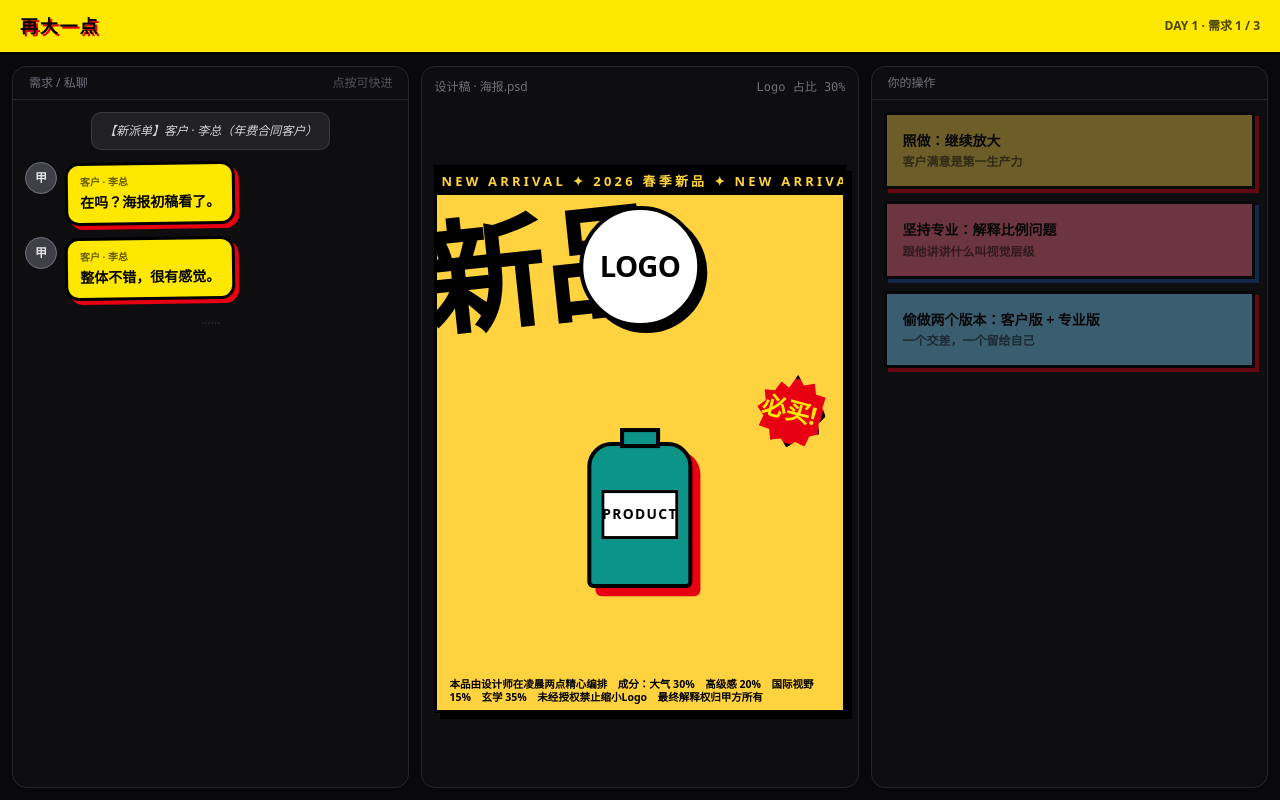
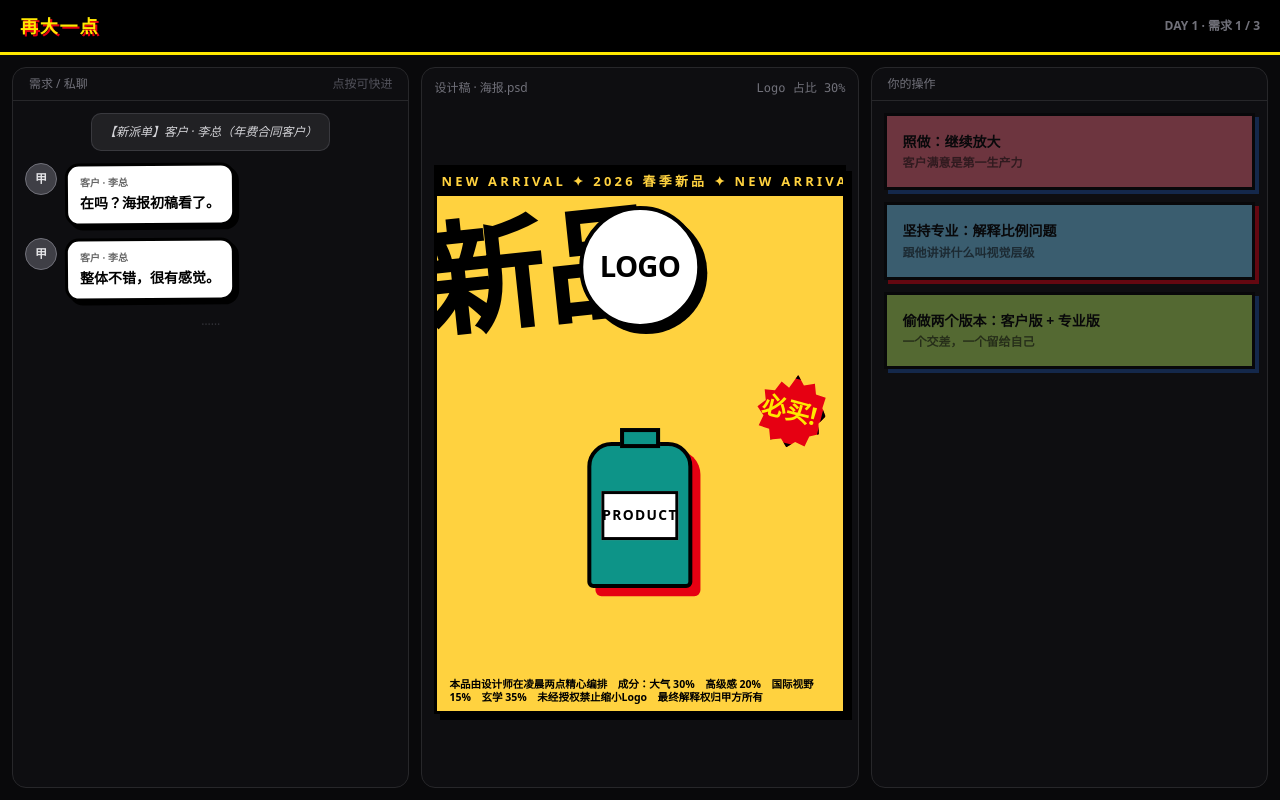
Before and after one commit to snowine-studio/bigger, a React (Vite) app: page / in a window 1280 px wide. Both pictures are taken after a click on the button "接单". Built offline with nearby package versions, Linux system fonts and the light colour scheme.

Commit message:
style: reduce yellow fatigue - black header, white stickers with hot yellow alerts, de-yellowed button palette

```diff
--- a/src/App.tsx
+++ b/src/App.tsx
@@ -48,10 +48,17 @@ function ChatBubble({ msg }: { msg: ChatMsg }) {
       </div>
     )
   }
+  // 李总：普通消息白贴纸，核心需求（hot）才是黄色爆炸贴——黄色只当警报用
+  const bubble =
+    msg.from === 'client'
+      ? msg.hot
+        ? speakerMeta.client.bubble
+        : 'bg-white text-black border-[3px] border-black shadow-[4px_4px_0_#000] rotate-[-0.5deg] font-bold rounded-lg'
+      : meta.bubble
   return (
     <div className={`flex gap-2 ${meta.align} animate-[fadeIn_.4s_ease]`}>
       {msg.from !== 'me' && <Avatar s={msg.from} />}
-      <div className={`max-w-[85%] rounded-xl border px-3 py-2 text-sm leading-relaxed ${meta.bubble}`}>
+      <div className={`max-w-[85%] rounded-xl border px-3 py-2 text-sm leading-relaxed ${bubble}`}>
         <div className="text-[10px] opacity-60 mb-0.5">{meta.name}</div>
         {msg.text}
       </div>
@@ -382,9 +389,9 @@ export default function App() {
   const round = rounds[roundId]
   return (
     <div className="h-screen bg-zinc-950 text-zinc-100 flex flex-col overflow-hidden">
-      <header className="shrink-0 flex items-center justify-between px-5 py-3 border-b-2 border-black bg-[#ffe800]">
-        <div className="font-black tracking-widest text-black text-lg" style={{ textShadow: '2px 2px 0 #e60012' }}>再大一点</div>
-        <div className="text-xs text-black/70 font-bold">DAY 1 · {round.label}</div>
+      <header className="shrink-0 flex items-center justify-between px-5 py-3 bg-black border-b-[3px] border-[#ffe800]">
+        <div className="font-black tracking-widest text-[#ffe800] text-lg" style={{ textShadow: '2px 2px 0 #e60012' }}>再大一点</div>
+        <div className="text-xs text-zinc-500 font-bold">DAY 1 · {round.label}</div>
       </header>
 
       <main className="flex-1 grid grid-cols-1 md:grid-cols-[1fr_1.1fr_1fr] gap-3 p-3 min-h-0 overflow-y-auto md:overflow-hidden">
@@ -418,12 +425,12 @@ export default function App() {
           <div className="shrink-0 px-4 py-2 border-b border-zinc-800 text-xs text-zinc-500">你的操作</div>
           <div className="flex-1 overflow-y-auto p-3 grid grid-cols-2 md:grid-cols-1 gap-2 md:gap-3 content-start">
             {available.map((o, i) => {
-              // 新丑撞色按钮；隐藏选项「已读不回」故意灰扑扑
+              // 新丑撞色按钮（去黄，减少视觉疲劳）；隐藏选项「已读不回」故意灰扑扑
               const palette = [
-                'bg-amber-300 hover:bg-amber-200 shadow-[4px_4px_0_#e60012]',
                 'bg-rose-400 hover:bg-rose-300 shadow-[4px_4px_0_#1e50a2]',
                 'bg-sky-300 hover:bg-sky-200 shadow-[4px_4px_0_#e60012]',
                 'bg-lime-300 hover:bg-lime-200 shadow-[4px_4px_0_#1e50a2]',
+                'bg-fuchsia-300 hover:bg-fuchsia-200 shadow-[4px_4px_0_#e60012]',
               ]
               const color = o.id === 'R3D' ? 'bg-zinc-200 text-zinc-500 shadow-[4px_4px_0_#52525b]' : palette[i % palette.length] + ' text-black'
               return (
@@ -441,7 +448,7 @@ export default function App() {
             {canNext && (
               <button
                 onClick={goNext}
-                className="col-span-2 md:col-span-1 w-full bg-[#e60012] text-[#ffe800] border-[3px] border-black font-black py-4 tracking-widest shadow-[5px_5px_0_#ffe800] hover:translate-x-[2px] hover:translate-y-[2px] hover:shadow-[2px_2px_0_#ffe800] transition-all"
+                className="col-span-2 md:col-span-1 w-full bg-[#e60012] text-[#ffe800] border-[3px] border-black font-black py-4 tracking-widest shadow-[5px_5px_0_#000] hover:translate-x-[2px] hover:translate-y-[2px] hover:shadow-[2px_2px_0_#000] transition-all"
               >
                 下一条需求 →
               </button>
--- a/src/game/script.ts
+++ b/src/game/script.ts
@@ -6,6 +6,8 @@ export type Speaker = 'client' | 'director' | 'system' | 'me'
 export interface ChatMsg {
   from: Speaker
   text: string
+  /** true = 核心需求警报，黄色爆炸贴 */
+  hot?: boolean
 }
 
 export interface CanvasState {
@@ -55,7 +57,7 @@ export const rounds: Record<string, Round> = {
       { from: 'client', text: '在吗？海报初稿看了。' },
       { from: 'client', text: '整体不错，很有感觉。' },
       { from: 'client', text: '但是吧……不够大气。' },
-      { from: 'client', text: 'Logo，再大一点。' },
+      { from: 'client', text: 'Logo，再大一点。', hot: true },
     ],
     canvas: { logoSize: 30 },
     options: [
@@ -105,7 +107,7 @@ export const rounds: Record<string, Round> = {
     intro: [
       { from: 'system', text: '【新派单 · 加急】客户 · 李总' },
       { from: 'client', text: '在吗？我们老板看到海报了。' },
-      { from: 'client', text: '老板说：Logo 还不够大。' },
+      { from: 'client', text: '老板说：Logo 还不够大。', hot: true },
       { from: 'client', text: '顺便加一句 slogan：「行业领导者」。' },
       { from: 'client', text: '要金色的。会闪的那种。' },
     ],
@@ -212,7 +214,7 @@ export const rounds: Record<string, Round> = {
       { from: 'system', text: '请设计师将源文件整理归档。今后，以 AI 输出为准。' },
       { from: 'client', text: '在吗？' },
       { from: 'client', text: '那个 Logo……' },
-      { from: 'client', text: '再大一点。' },
+      { from: 'client', text: '再大一点。', hot: true },
     ],
     options: [
       {
```
Also changed, not shown: 5 other files (tests, documents, lock files or other folders).
